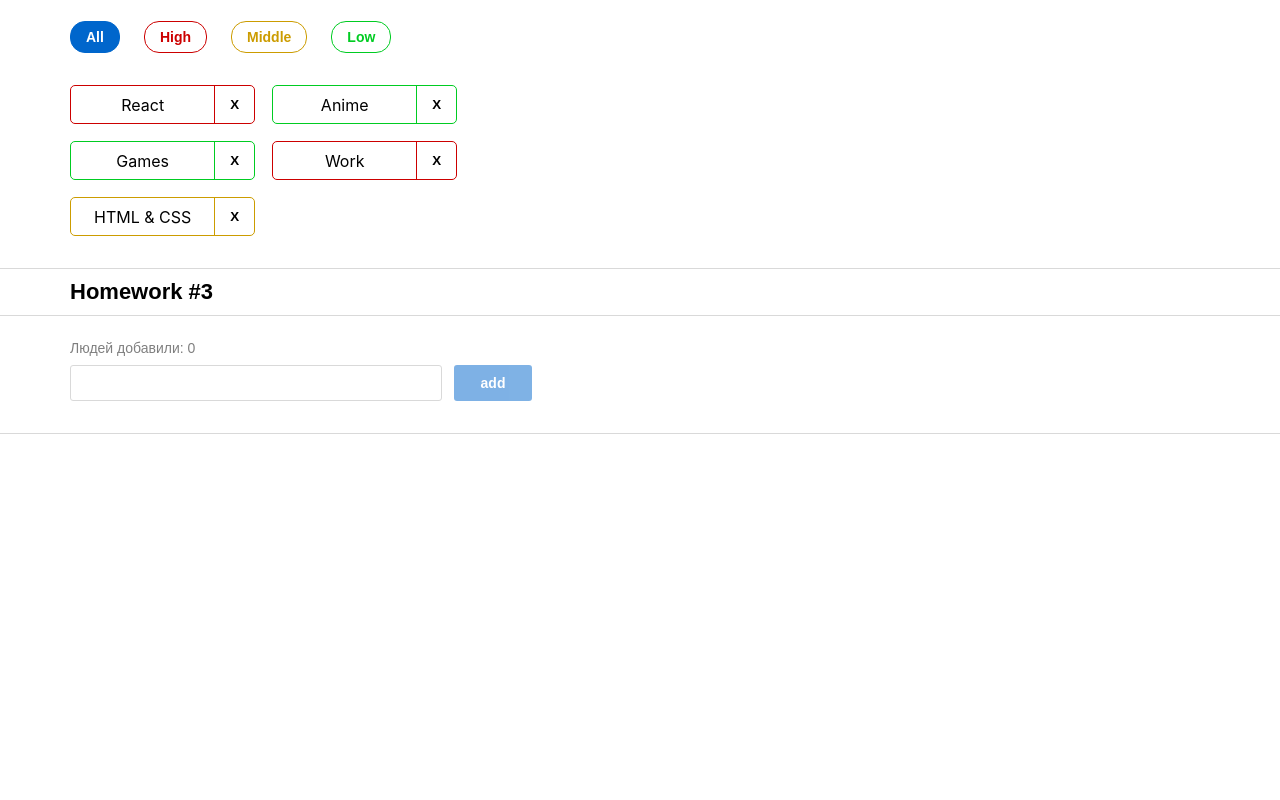
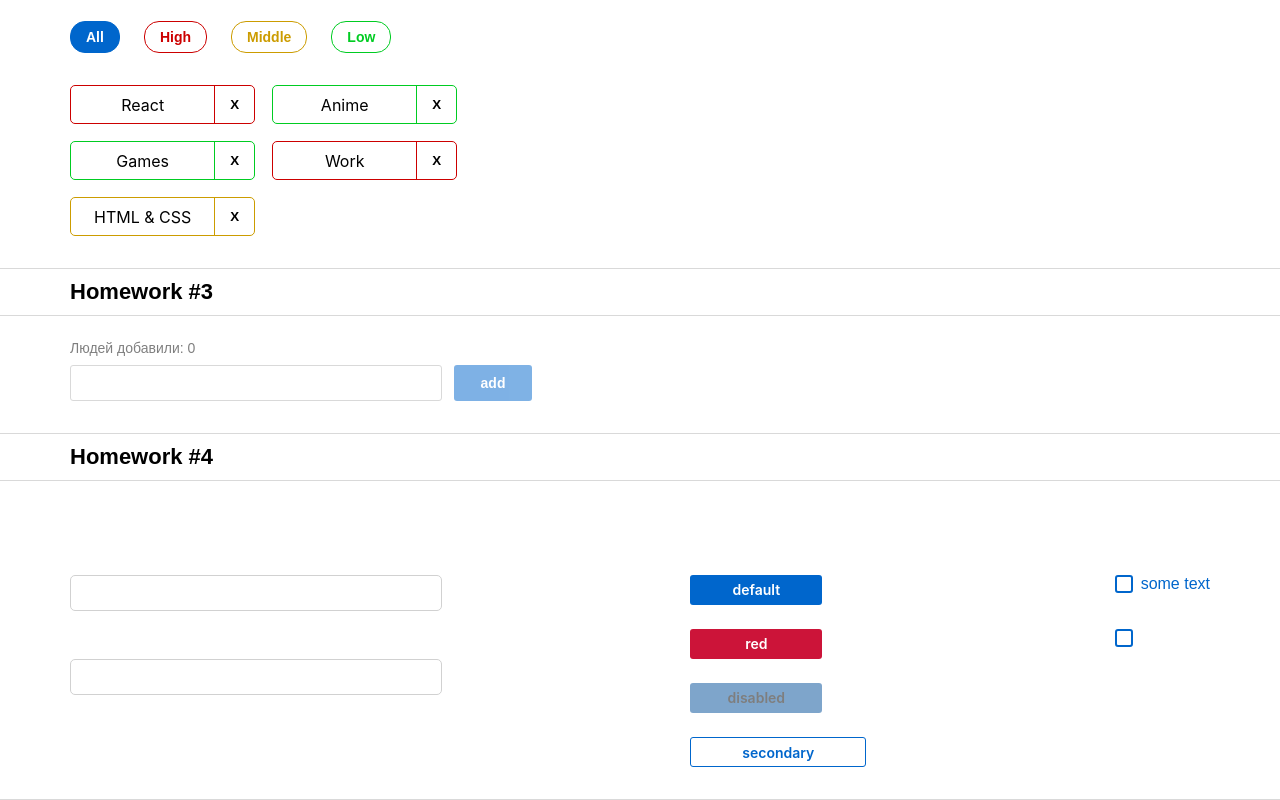
Before and after one commit to Ars4112/homework, a React (Create React App) app: page / in a window 1280 px wide. Shown: the part 404-1204 px from the top of the page. Before the commit the page ends 838 px from the top, so only its background shows below. Built offline with nearby package versions, Linux system fonts and the light colour scheme.

Commit message:
homework4

```diff
--- a/src/s1-main/App.tsx
+++ b/src/s1-main/App.tsx
@@ -3,6 +3,7 @@ import s from './App.module.css'
 import HW1 from '../s2-homeworks/hw01/HW1'
 import HW2 from '../s2-homeworks/hw02/HW2'
 import HW3 from '../s2-homeworks/hw03/HW3'
+import HW4 from '../s2-homeworks/hw04/HW4'
 
 function App() {
     return (
@@ -11,7 +12,7 @@ function App() {
             {/*раскомментировать по ходу выполнения*/}
             <HW2/>
             <HW3/>
-            {/*<HW4/>*/}
+            <HW4/>
 
             {/*при выполнении дз 5 и более - закомментировать здесь дз 1-4, так как они есть внутри дз 5*/}
             {/*<HW5/>*/}
--- a/src/s2-homeworks/hw04/Stand.module.css
+++ b/src/s2-homeworks/hw04/Stand.module.css
@@ -1,13 +1,16 @@
 .stand {
     display: flex;
     justify-content: space-between;
-    align-items: center;
+    align-items: start;
+    margin-top: 70px;
+
 }
 
 .inputs {
     display: flex;
     flex-direction: column;
     gap: 48px;
+
 }
 
 .buttons {
--- a/src/s2-homeworks/hw04/common/c1-SuperInputText/SuperInputText.module.css
+++ b/src/s2-homeworks/hw04/common/c1-SuperInputText/SuperInputText.module.css
@@ -2,19 +2,32 @@
 }
 
 .input {
+	padding: 8px;
+	border: 1px solid #d1d1d1;
+	border-radius: 5px;
+	width: 372px;
+	height: 36px;
 }
 
 .inputWrapper {
+    display: flex;
+    flex-direction: column-reverse;
+    position: relative;
 }
 
 .superInput {
 }
 
 .errorInput {
+    border: 1px solid #cc1439;
 }
 
 .errorInput:focus {
 }
 
 .error {
+    position: absolute;
+    top: -24px;
+    left: 0;
+    color: #cc1439
 }
--- a/src/s2-homeworks/hw04/common/c1-SuperInputText/SuperInputText.tsx
+++ b/src/s2-homeworks/hw04/common/c1-SuperInputText/SuperInputText.tsx
@@ -48,6 +48,7 @@ const SuperInputText: React.FC<SuperInputTextPropsType> = (
         onEnter() // то вызвать его
     }
 
+
     const finalSpanClassName = s.error
         + (spanClassName ? ' ' + spanClassName : '')
     const finalInputClassName = s.input
--- a/src/s2-homeworks/hw04/common/c2-SuperButton/SuperButton.module.css
+++ b/src/s2-homeworks/hw04/common/c2-SuperButton/SuperButton.module.css
@@ -1,35 +1,67 @@
 .button {
+	border-radius: 3px;
+	padding: 5px 24px;
+	width: 132px;
+	height: 30px;
+	font-family: var(--font-family);
+	font-weight: 600;
+	font-size: 14px;
+	line-height: 143%;
+	color: #fff;
+    border: none;
+    transition: width 0.5s;
 }
 
 .disabled {
+	background: #004d99;
+	opacity: 0.5;
+    color: inherit;
 }
 
 .secondary {
+	background-color: transparent;
+	border: 1px solid #06c;
+	color: #06c;
+    width: 176px;
+
 }
 
 .default {
+	background-color: #06c;
 }
 
 .red {
+	background: #cc1439;
 }
 
 .default:hover {
+    background: #0080ff;
+    width: 167px;
 }
 
 .red:hover {
+    background: #ff1a47;
+    width: 167px;
 }
 
 .secondary:hover {
+    width: 167px;
+    background: #e5f0fa;
 }
 
-
 .default:active {
+    background: #0059b2;
+    width: 149px;
 }
 
 .secondary:active {
+    background: #c9e5ff;
+    width: 149px;
 }
 
 .red:active {
+    background: #b21232;
+    width: 149px;
 }
 
 .button:disabled {
--- a/src/s2-homeworks/hw04/common/c2-SuperButton/SuperButton.tsx
+++ b/src/s2-homeworks/hw04/common/c2-SuperButton/SuperButton.tsx
@@ -17,12 +17,7 @@ const SuperButton: React.FC<SuperButtonPropsType> = (
         ...restProps // все остальные пропсы попадут в объект restProps, там же будет children
     }
 ) => {
-    const finalClassName = s.button
-        // + (disabled
-        //         ? ...
-        //         : xType === 'red'
-        //             ? ...
-        + (className ? ' ' + className : '') // задачка на смешивание классов
+    const finalClassName = s.button + " " + (disabled ? s.disabled : xType === 'red' ? s.red : xType === 'secondary' ? s.secondary : s.default)// задачка на смешивание классов
 
     return (
         <button
--- a/src/s2-homeworks/hw04/common/c3-SuperCheckbox/SuperCheckbox.tsx
+++ b/src/s2-homeworks/hw04/common/c3-SuperCheckbox/SuperCheckbox.tsx
@@ -2,20 +2,22 @@ import React, {
 	ChangeEvent,
 	DetailedHTMLProps,
 	InputHTMLAttributes,
-} from 'react'
-import s from './SuperCheckbox.module.css'
+} from "react";
+import s from "./SuperCheckbox.module.css";
+import { on } from "process";
 
 // тип пропсов обычного инпута
-type DefaultInputPropsType = DetailedHTMLProps<InputHTMLAttributes<HTMLInputElement>,
-    HTMLInputElement>
+type DefaultInputPropsType = DetailedHTMLProps<
+	InputHTMLAttributes<HTMLInputElement>,
+	HTMLInputElement
+>;
 
-type SuperCheckboxPropsType = Omit<DefaultInputPropsType, 'type'> & {
-    onChangeChecked?: (checked: boolean) => void
-    spanClassName?: string
-}
+type SuperCheckboxPropsType = Omit<DefaultInputPropsType, "type"> & {
+	onChangeChecked?: (checked: boolean) => void;
+	spanClassName?: string;
+};
 
-const SuperCheckbox: React.FC<SuperCheckboxPropsType> = (
-    {
+const SuperCheckbox: React.FC<SuperCheckboxPropsType> = ({
 	onChange,
 	onChangeChecked,
 	className,
@@ -24,35 +26,30 @@ const SuperCheckbox: React.FC<SuperCheckboxPropsType> = (
 	id,
 
 	...restProps // все остальные пропсы попадут в объект restProps
-    }
-) => {
-    const onChangeCallback = (e: ChangeEvent<HTMLInputElement>) => {
-        // задачка на написание онченджа
+}) => {
+    // const onChangeCallback = (e: ChangeEvent<HTMLInputElement>) => {
 
-    }
+    //   };
 
-    const finalInputClassName = s.checkbox
-        + (className ? ' ' + className : '')
+
+	const finalInputClassName = s.checkbox + (className ? " " + className : "");
 
 	return (
 		<label className={s.label}>
 			<input
 				id={id}
-                type={'checkbox'}
-                onChange={onChangeCallback}
+				type={"checkbox"}
+				onChange={onChange}
 				className={finalInputClassName}
 				{...restProps} // отдаём инпуту остальные пропсы если они есть (checked например там внутри)
 			/>
 			{children && (
-                <span
-                    id={id ? id + '-span' : undefined}
-                    className={s.spanClassName}
-                >
+				<span id={id ? id + "-span" : undefined} className={s.spanClassName}>
 					{children}
 				</span>
 			)}
 		</label> // благодаря label нажатие на спан передастся в инпут
-    )
-}
+	);
+};
 
-export default SuperCheckbox
+export default SuperCheckbox;
```
Lines whose indentation alone changed are shown as unchanged.
